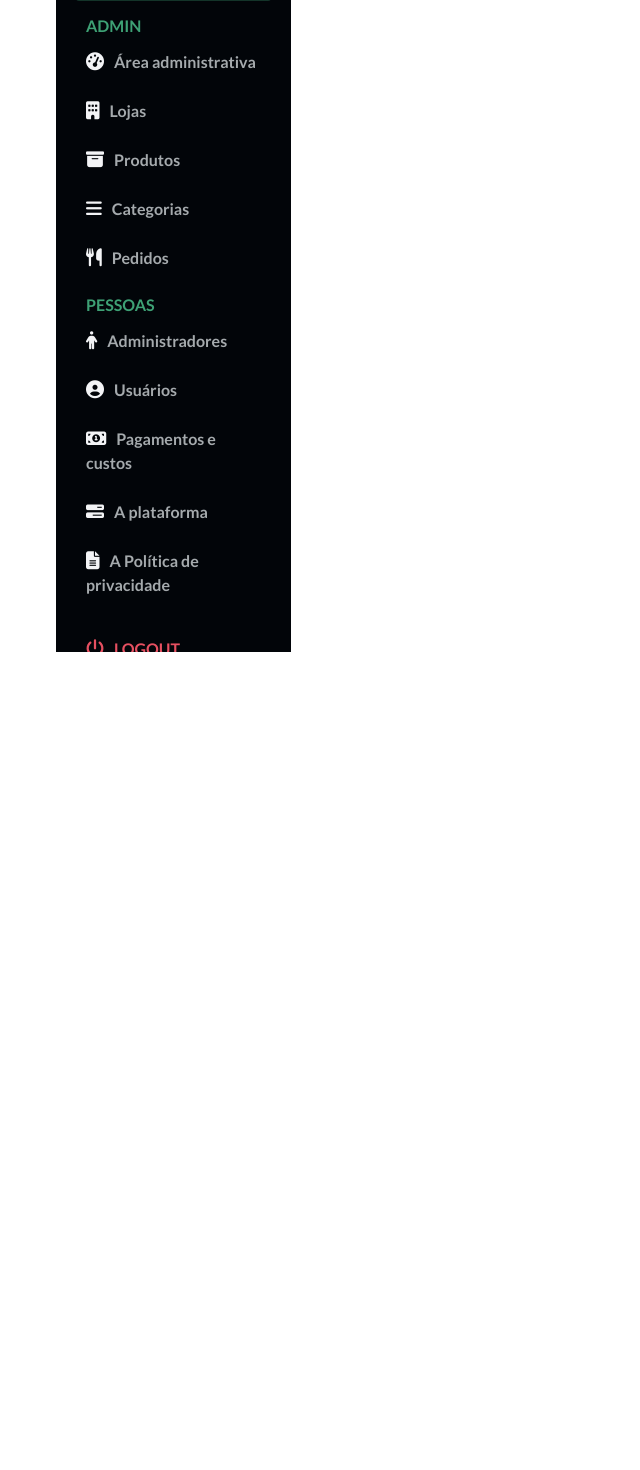
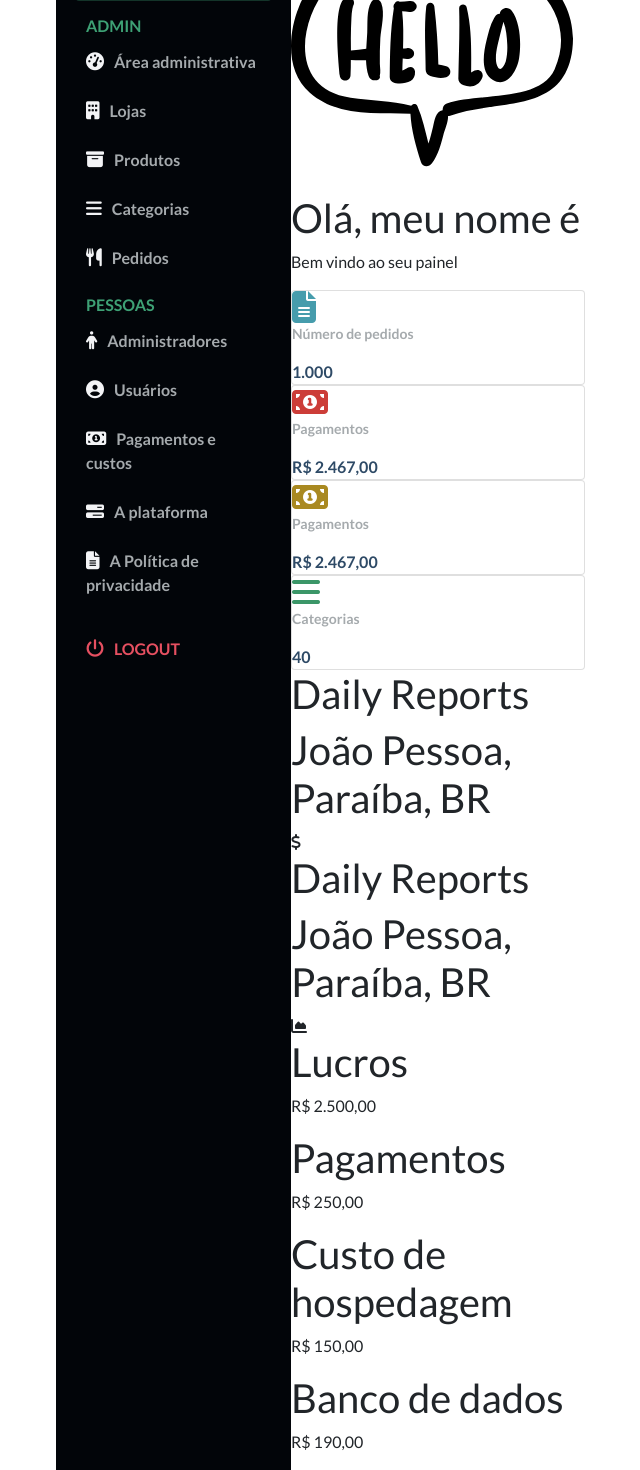
Before and after one commit to williamnstolb/dashboardInReact, a React (Create React App) app in the folder dashboard/: page / in a window 1280 px wide. Shown: the part 148-1618 px from the top of the page, without its empty margins (26-666 px from the left). Before the commit the page ends 800 px from the top, so only its background shows below. Built offline with nearby package versions, Linux system fonts and the light colour scheme.

Commit message:
Main.js em producao

```diff
--- a/dashboard/src/App.js
+++ b/dashboard/src/App.js
@@ -2,6 +2,7 @@ import { useState } from 'react';
 import './App.css';
 import Sidebar from './components/sidebar/Sidebar';
 import Navbar from './components/navbar/Navbar';
+import Main from './components/main/Main';
 
 const App = () => {
 
@@ -13,6 +14,7 @@ const App = () => {
   return (
     <div className="container">
       <Navbar sidebarOpen={ sidebarOpen } openSidebar={ openSidebar }/>
+      <Main />
       <Sidebar sidebarOpen={ sidebarOpen } closeSidebar={ closeSidebar } />
     </div>
   );
--- /dev/null
+++ b/dashboard/src/components/main/Main.js
@@ -0,0 +1,90 @@
+import Hello from '../../Assets/hello.svg'
+// import Chart from '../charts/Chart'
+import './Main.css'
+
+const Main = () => {
+  return (
+    <main>
+      <div className="main-container">
+        <div className="main-title">
+          <img src={Hello} alt="Hello" />
+          <div className="main-greeting">
+            <h1>Olá, meu nome é</h1>
+            <p>Bem vindo ao seu painel</p>
+          </div>
+        </div>
+        <div className="main-cards">
+          <div className="card">
+            <i className="fa fa-file-text fa-2x text-lightblue"></i>
+            <div className="card-inner">
+              <p className="text-primary-p">Número de pedidos</p>
+              <span className="font-bold text-title">1.000</span>
+            </div>
+          </div>
+          <div className="card">
+            <i className="fa fa-money fa-2x text-red"></i>
+              <div className="card-inner">
+                <p className="text-primary-p">Pagamentos</p>
+                <span className="font-bold text-title">R$ 2.467,00</span>
+              </div>
+          </div>
+          <div className="card">
+            <i className="fa fa-money fa-2x text-yellow"></i>
+              <div className="card-inner">
+                <p className="text-primary-p">Pagamentos</p>
+                <span className="font-bold text-title">R$ 2.467,00</span>
+              </div>
+          </div>
+          <div className="card">
+            <i className="fa fa-bars fa-2x text-green"></i>
+              <div className="card-inner">
+                <p className="text-primary-p">Categorias</p>
+                <span className="font-bold text-title">40</span>
+              </div>
+          </div>
+        </div>
+        <div className="charts">
+          <div className="chart-left">
+            <div className="chart-left-title">
+              <div >
+                <h1 >Daily Reports</h1>
+                <h1 >João Pessoa, Paraíba, BR</h1>
+              </div>
+              <i className="fa fa-usd"></i>
+            </div>
+            {/* <Chart /> */}
+          </div>
+          <div className="charts-right">
+          <div className="chart-right-title">
+              <div >
+                <h1 >Daily Reports</h1>
+                <h1 >João Pessoa, Paraíba, BR</h1>
+              </div>
+              <i className="fa fa-area-chart"></i>
+            </div>
+            <div className='charts-right-cards'>
+              <div className="card1">
+                <h1>Lucros</h1>
+                <p>R$ 2.500,00</p>
+              </div>
+              <div className="card2">
+                <h1>Pagamentos</h1>
+                <p>R$ 250,00</p>
+              </div>
+              <div className="card3">
+                <h1>Custo de hospedagem</h1>
+                <p>R$ 150,00</p>
+              </div>
+              <div className="card4">
+                <h1>Banco de dados</h1>
+                <p>R$ 190,00</p>
+              </div>
+            </div>
+          </div>
+        </div>
+      </div>
+    </main>
+  )
+}
+
+export default Main;
--- a/dashboard/src/components/navbar/Navbar.js
+++ b/dashboard/src/components/navbar/Navbar.js
@@ -1,6 +1,5 @@
 import './Navbar.css';
 import Avatar from '../../Assets/avatar.svg';
-// import openSidebar from '../../utils/openSidebar';
 
 const Navbar = ({ sidebarOpen, openSidebar }) => {
   return (
```
Also changed, not shown: dashboard/src/Assets/hello.svg (added), dashboard/src/components/main/Main.css (added).
